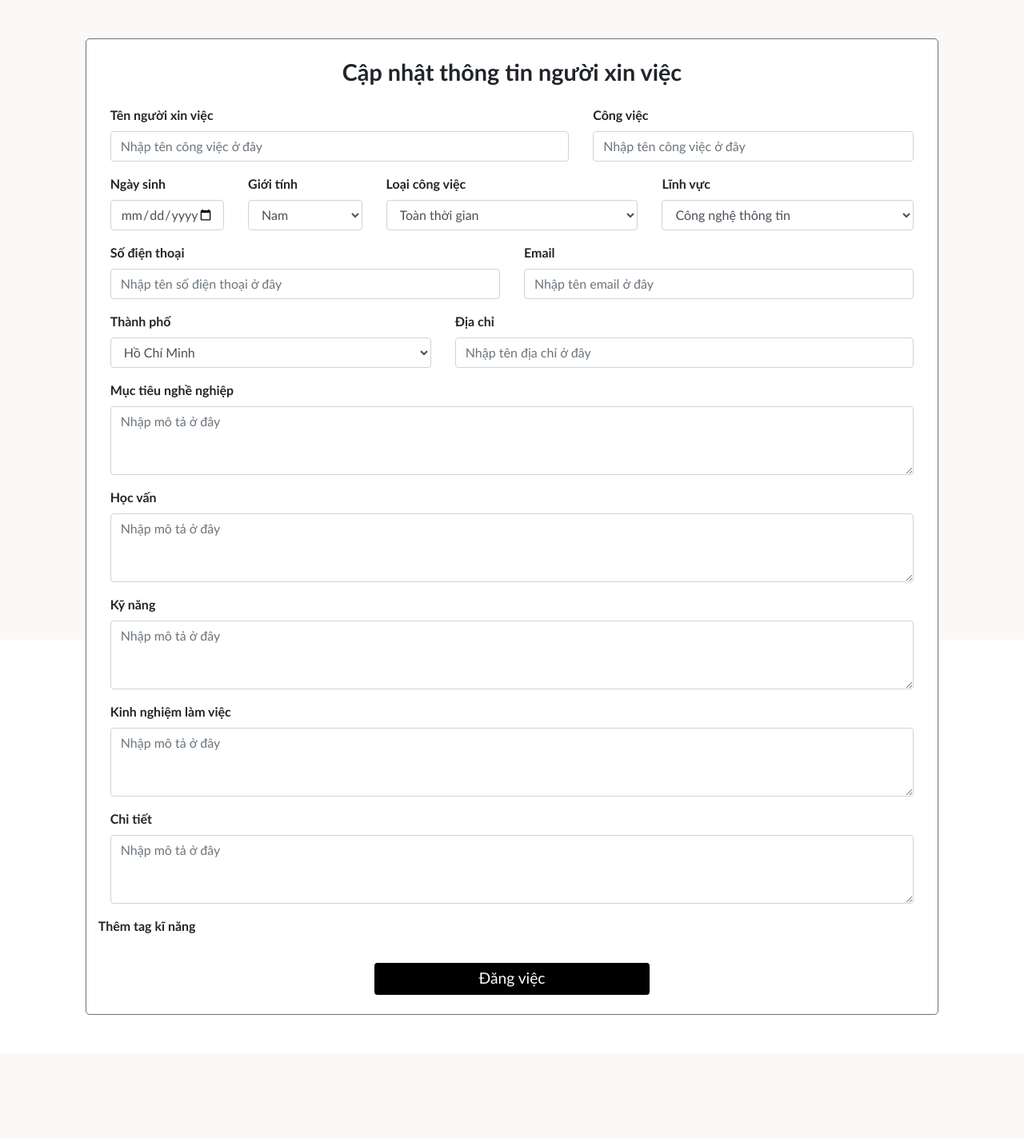
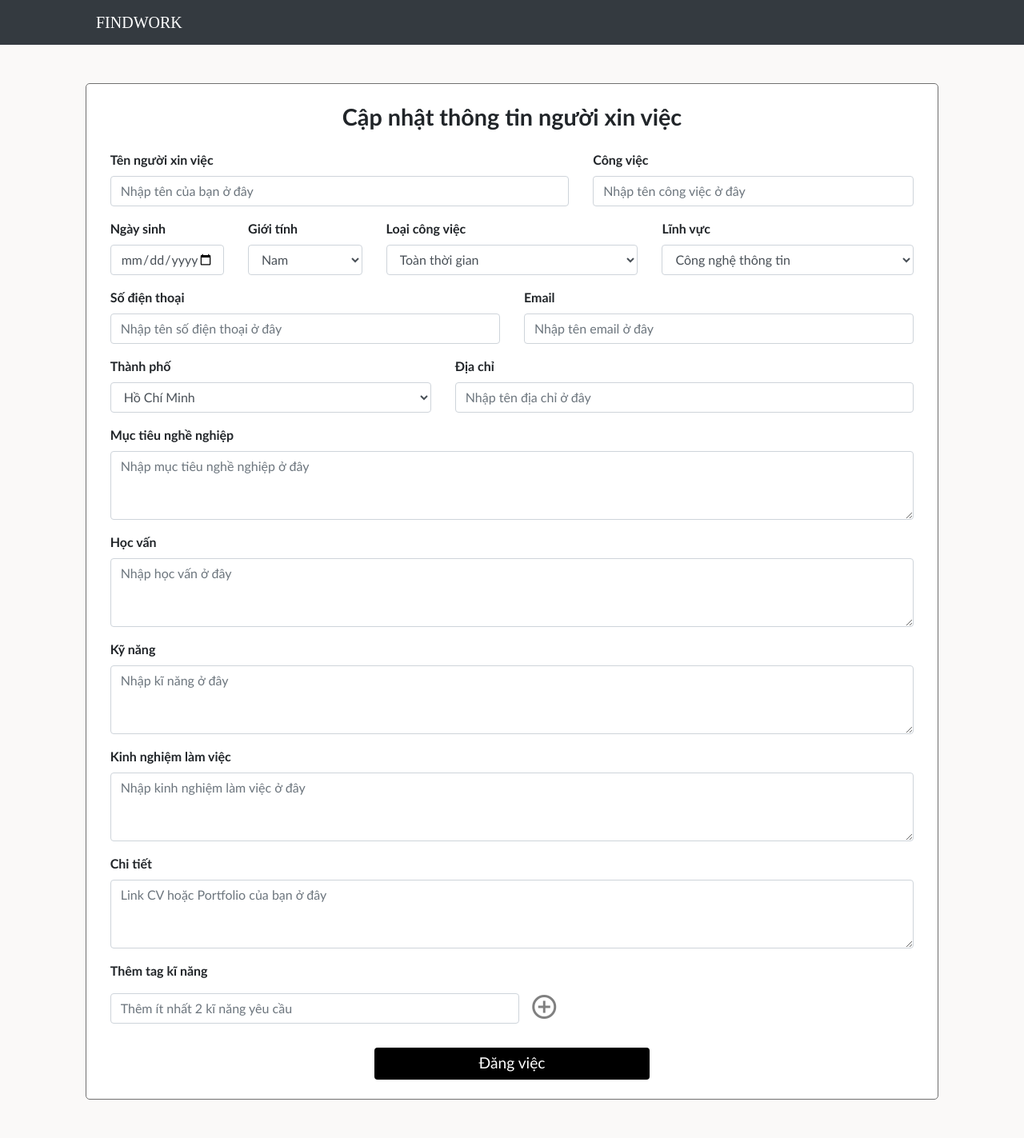
Before and after one commit to duongdang2003/Web-tim-viec, a PHP site: page /capnhatxinviec.php in a window 1280 px wide. Shown: the whole page at 80% size. Before the commit the page ends 1269 px from the top, so only its background shows below. Run offline with PHP 8.4, Linux system fonts and the light colour scheme.

Commit message:
Update capnhatxinviec.php

```diff
--- a/capnhatxinviec.php
+++ b/capnhatxinviec.php
@@ -17,7 +17,8 @@
   <script src="https://cdn.jsdelivr.net/npm/jquery@3.6.1/dist/jquery.slim.min.js"></script>
   <script src="https://cdn.jsdelivr.net/npm/bootstrap@4.6.2/dist/js/bootstrap.bundle.min.js"></script>
   <link href="/Style/style2.css" rel="stylesheet">
-
+  <link href="https://fonts.googleapis.com/icon?family=Material+Icons"
+  rel="stylesheet">
   <!-- My CSS and JQuery -->
   <!-- <link href="/style.css" rel="stylesheet"> -->
   <!-- <script type="text/javascript" src="./index.js"></script>  -->
@@ -26,15 +27,18 @@
   </style>
 </head>
 <body>
+  <nav class="navbar sticky-top navbar-dark bg-dark">
+    <a class="navbar-brand offset-sm-1" href="#" style="font-family:Ink Free, Regularl">FINDWORK</a>
+  </nav>
   <div class="container-fluid bg">
-    <div class="row justify-content-center">
-      <div class="col-xs-12 col-sm-10 row-container my-5">
+    <div class="row justify-content-center" style="background-color:#FAF9F8">
+      <div class="col-xs-12 col-sm-10 row-container my-5" >
         <form id="form" action="/" class="needs-validation my-4" novalidate>
             <h1 class="text-center">Cập nhật thông tin người xin việc</h1>
             <div class="d-sm-flex  flex-sm-row mt-4">
                 <div class="form-group col-sm-7">
                     <label for="name">Tên người xin việc</label>
-                    <input type="text" class="form-control py-3" id="name" placeholder="Nhập tên công việc ở đây" required>
+                    <input type="text" class="form-control py-3" id="name" placeholder="Nhập tên của bạn ở đây" required>
                 </div>
                 <div class="form-group col-sm-5">
                     <label for="namework">Công việc</label>
@@ -98,28 +102,40 @@
             </div>
             <div class="form-group col-12">
                 <label for="comment1">Mục tiêu nghề nghiệp</label>
-                <textarea class="form-control" rows="3" id="comment1" placeholder="Nhập mô tả ở đây" required></textarea>
+                <textarea class="form-control" rows="3" id="comment1" placeholder="Nhập mục tiêu nghề nghiệp ở đây" required></textarea>
             </div>
             <div class="form-group col-12">
                 <label for="comment2">Học vấn</label>
-                <textarea class="form-control" rows="3" id="comment2" placeholder="Nhập mô tả ở đây" required></textarea>
+                <textarea class="form-control" rows="3" id="comment2" placeholder="Nhập học vấn ở đây" required></textarea>
             </div>
             <div class="form-group col-12">
                 <label for="comment3">Kỹ năng</label>
-                <textarea class="form-control" rows="3" id="comment3" placeholder="Nhập mô tả ở đây" required></textarea>
+                <textarea class="form-control" rows="3" id="comment3" placeholder="Nhập kĩ năng ở đây" required></textarea>
             </div>
             <div class="form-group col-12">
                 <label for="comment4">Kinh nghiệm làm việc</label>
-                <textarea class="form-control" rows="3" id="comment4" placeholder="Nhập mô tả ở đây" required></textarea>
+                <textarea class="form-control" rows="3" id="comment4" placeholder="Nhập kinh nghiệm làm việc ở đây" required></textarea>
             </div>
             <div class="form-group col-12">
                 <label for="comment5">Chi tiết</label>
-                <textarea class="form-control" rows="3" id="comment5" placeholder="Nhập mô tả ở đây" required></textarea>
+                <textarea class="form-control" rows="3" id="comment5" placeholder="Link CV hoặc Portfolio của bạn ở đây" required></textarea>
             </div>
-            <div class="form-group">
-                <label for="tag">Thêm tag kĩ năng</label>
+
+            <div class="tag-input form-group col-7">
+              <div class="input">
+                  <label for="tag-ip">Thêm tag kĩ năng</label>
+                  <div class="d-flex flex-row">
+                      <input class="form-control mt-2" type="text" id="tag-ip" placeholder="Thêm ít nhất 2 kĩ năng yêu cầu">
+                      <span class="material-icons btn" value="" style="color:gray; font-size: 36px">
+                          add_circle_outline
+                          </span>
+                  </div>
+
+              </div>
+              <div class="tag-list"></div>
+
             </div>
-            <div class="offset-sm-4">
+            <div class="offset-4">
                     <button type="submit" class="mx-auto">Đăng việc</button>
             </div>
         </div>
@@ -149,6 +165,41 @@
         });
       }, false);
     })();
+
+        //tag
+        let tags = [];
+    function addTag(e)
+    {
+        console.log(e);
+        //let tag = e.target.value.trim();
+        let tag = document.getElementById('tag-ip').value.trim()
+        if (tag.length < 1 || tags.includes(tag))
+        {
+            e.target.value = "";
+            return;
+        }
+        let index = tags.push(tag);
+        let tagItem = document.createElement("div");
+        tagItem.classList.add("item");
+        tagItem.innerHTML = `
+            <span class="delete-btn" onclick ="deleteTag(this,'${tag}')">&times;
+            </span>
+            <span>${tag}</span>
+        `;
+        document.querySelector(".tag-list").appendChild(tagItem);
+        e.target.value = "";
+    }
+
+    function deleteTag(ref, tag){
+        let parent = ref.parentNode.parentNode;
+        parent.removeChild(ref.parentNode);
+        let index = tags.indexOf(tag);
+        tags.splice(index);
+
+    }
+
+    document.querySelector(".material-icons").addEventListener("click",addTag);
+
     </script>
 </body>
 </html>
```
